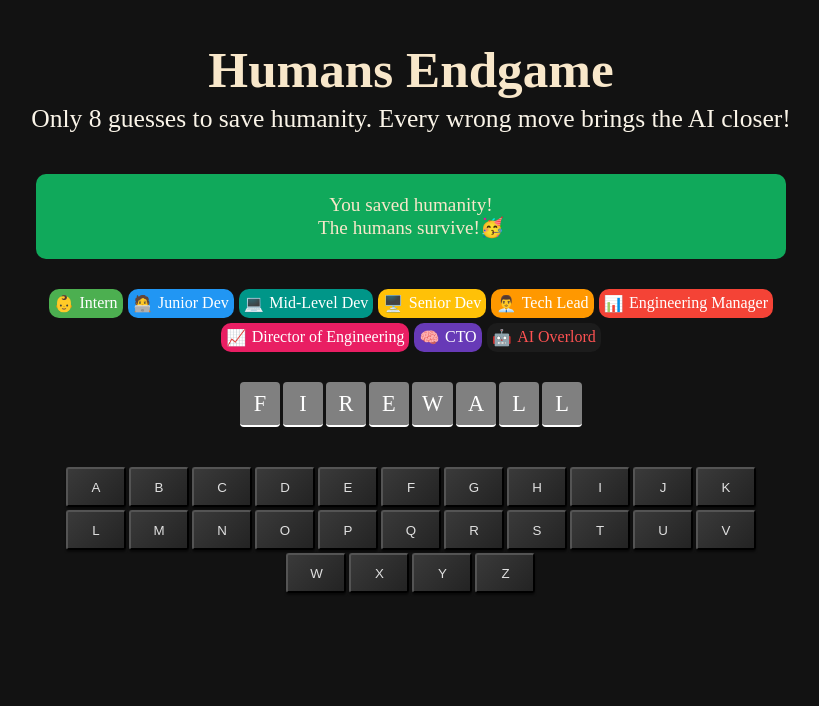
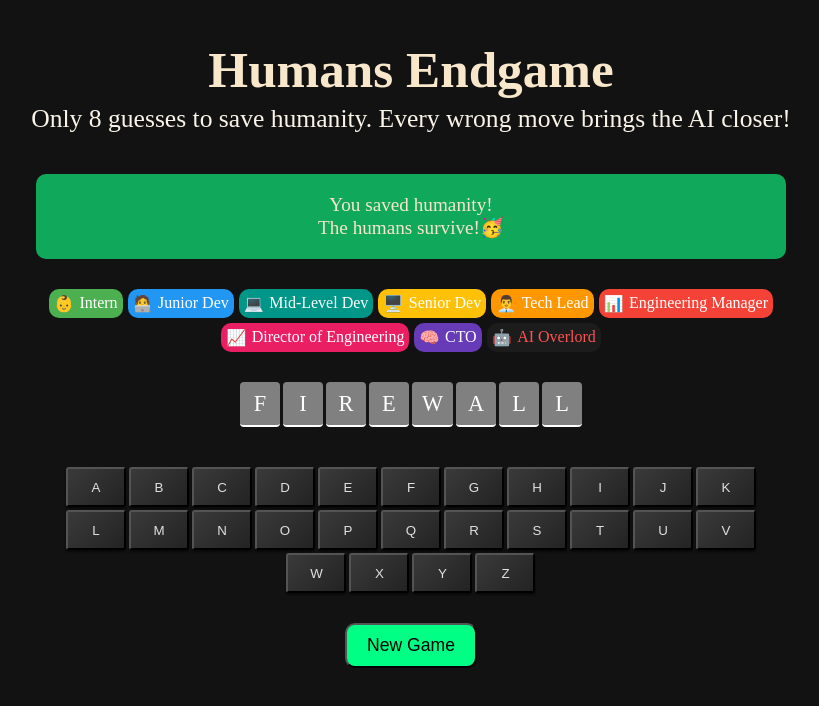
Before and after one commit to Rosh-codes/Humans-Endgame, a React (Vite) app: page / in a window 1280 px wide. Shown: the top 706 px of the page, without its empty margins (229-1048 px from the left). Built offline with nearby package versions, Linux system fonts and the light colour scheme.

Commit message:
final ui changes

```diff
--- a/src/App.jsx
+++ b/src/App.jsx
@@ -17,11 +17,20 @@ export default function App(){
       </div>
     )
   })
+  const [clickedKey,setClickedKey]=useState([])
+  console.log(clickedKey)
+  function PressKey(letter){
+    setClickedKey(prevClickKey=>{
+      return prevClickKey.includes(letter)
+      ? prevClickKey : [...prevClickKey,letter]
+    })
+    }
+
   const keys = "abcdefghijklmnopqrstuvwxyz"
   const keyboard = keys.split("").map(aplhabet=>
   {
     return (
-      <button key={aplhabet}>
+      <button onClick={()=>PressKey(aplhabet)} key={aplhabet}>
         {aplhabet.toUpperCase()}
       </button>
     )
@@ -43,6 +52,7 @@ export default function App(){
     <section className="Keyboard-section">
       {keyboard}
     </section>
+    <button className="NewGame-Btn">New Game</button>
     </main>
   )
 }
--- a/src/index.css
+++ b/src/index.css
@@ -94,6 +94,16 @@ body{
   background: #00E5FF;
   color: black;
 }
+.NewGame-Btn{
+  padding: 10px 20px;
+  display: flex;
+  justify-content: center;
+  width: fit-content;
+  margin: 30px auto;
+  background-color:#00FF85;
+  border-radius: 10px;
+  font-size: 1.1rem;
+}
 @media (hover: none) {
   .Keyboard-section button:hover {
     background: linear-gradient(135deg, #3A3A3A 0%, #232323 100%);
```
